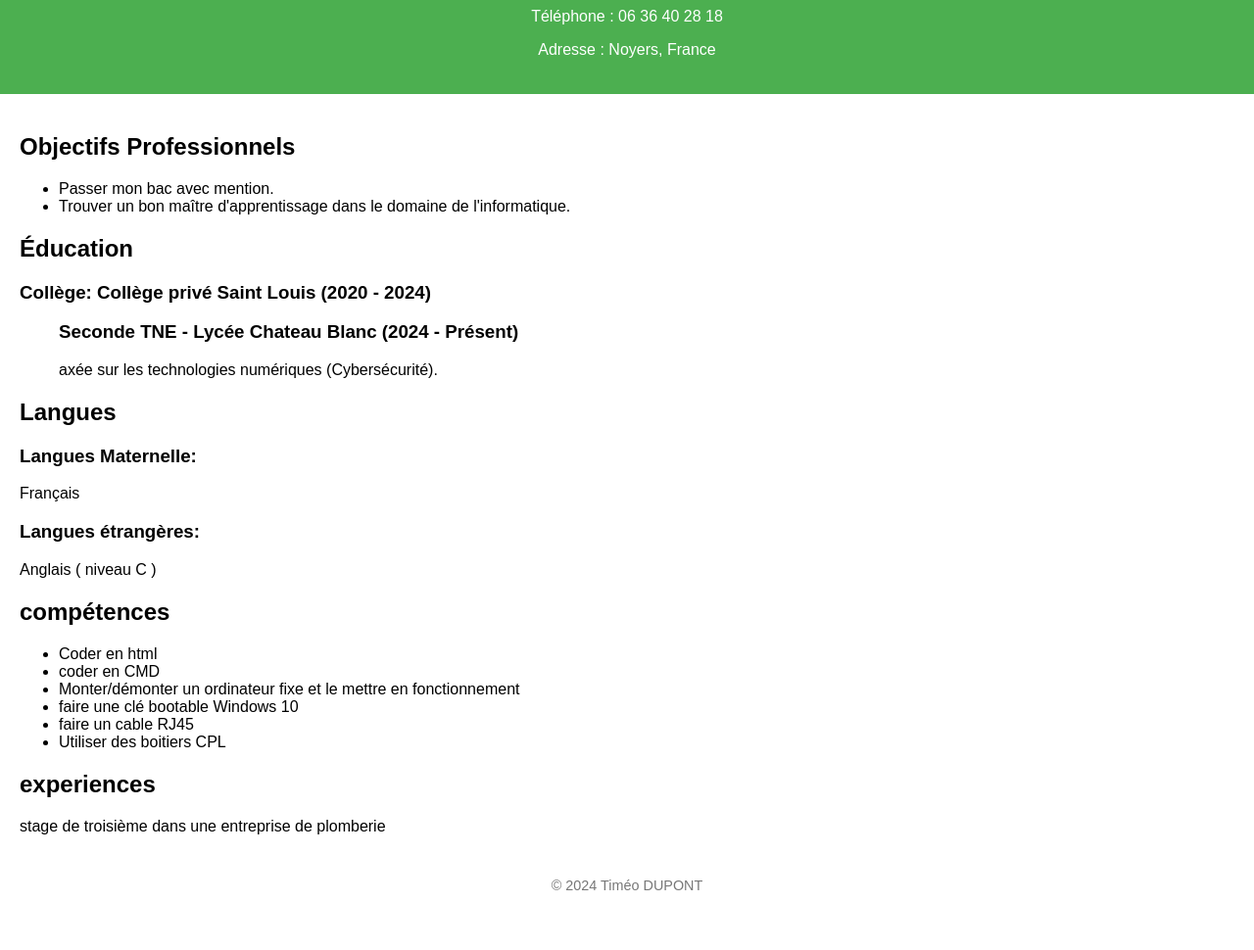
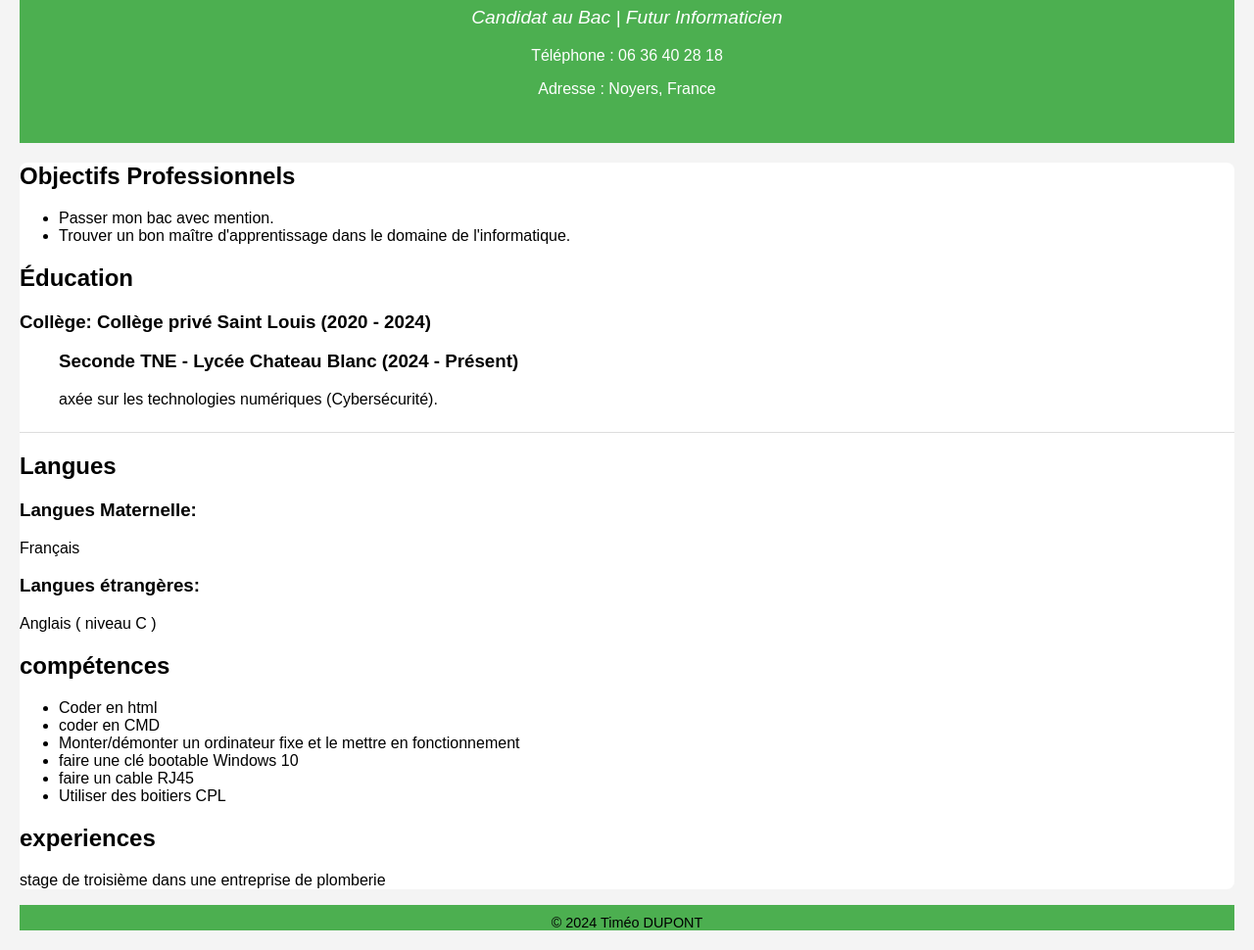
Before and after one commit to Nesqu11k/CV, a plain HTML site: page index.html in a window 1280 px wide. Shown: the part 123-1093 px from the top of the page at 98% size. Before the commit the page ends 1035 px from the top, so only its background shows below. Drawn offline with Linux system fonts and the light colour scheme.

Commit message:
Update style.css

```diff
--- a/style.css
+++ b/style.css
@@ -1,46 +1,67 @@
+* {
+    box-sizing: border-box;
+}
+
 body {
      font-family: Arial, sans-serif;
+     background-color: #f4f4f4;
      margin: 0;
+     padding: 20px;
 }
 
 header {
      background-color: #4CAF50;
      color: white;
      text-align: center;
-    padding: 20px;
+     padding: 30px; /* Plus d'espace pour le titre */
 }
 
 .subtitle {
-   font-size: small;;
+ font-size: larger;;
  font-style: italic;
+ margin-bottom :15 px ;
 }
 
 .contact-info {
-   margin-top:15px;
+ margin-top :10 px ;
+ text-align:center ;
 }
 
 main {
-align-items:center ;
-padding:20px ;
+ max-width::800px ; /* Largeur maximale pour la mise en page */
+ margin:auto ;
+ padding :20 px ;
+ background-color:#fff ; /* Fond blanc pour la partie principale */
+ box-shadow :0 menu -5 px rgba(0 ,0 ,0 ,0.1) ;
+
+ border-radius :.5em ;
 }
 
-.section {
-margin-bottom :40 px ;
-border-bottom :1 px solid #ddd ;
-padding-bottom :10 px ;
+.objectives,
+.education {
+ margin-bottom :20 px ;
+ border-bottom :.5px solid #ddd;
+ padding-bottom:.5em ;
 }
 
-.job,
 .degree {
- border-bottom :1 px solid #ddd ;
- padding-bottom :10 px ;
- margin-bottom :15 px ;
+ border-bottom :.5px solid #ddd;
+ padding-bottom:.5em ;
+ margin-bottom:.8em ;
+}
+
+.objectives-list {
+ list-style-type:none; /* Enlève les puces des listes */
+padding-left :0 ;
+
 }
 
 footer {
-text-align:center ;
-font-size:.9em ;
-color:#777;
-padding-top :.5em ;
+ background-color: #4CAF50;
+ text-align:center;
+ font-size:.9em;
+ color:#00000;
+padding-top:.7em;
+margin-top:max-height;
 
  }
```
Lines whose indentation alone changed are shown as unchanged.
